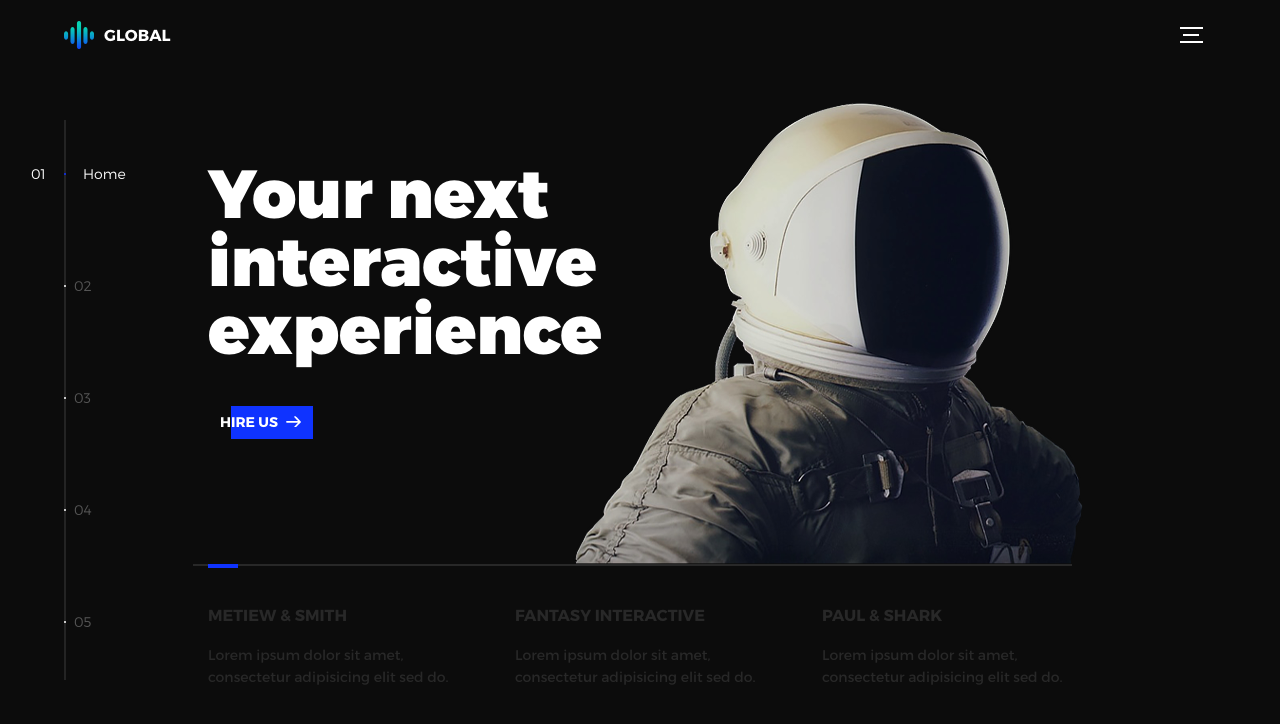
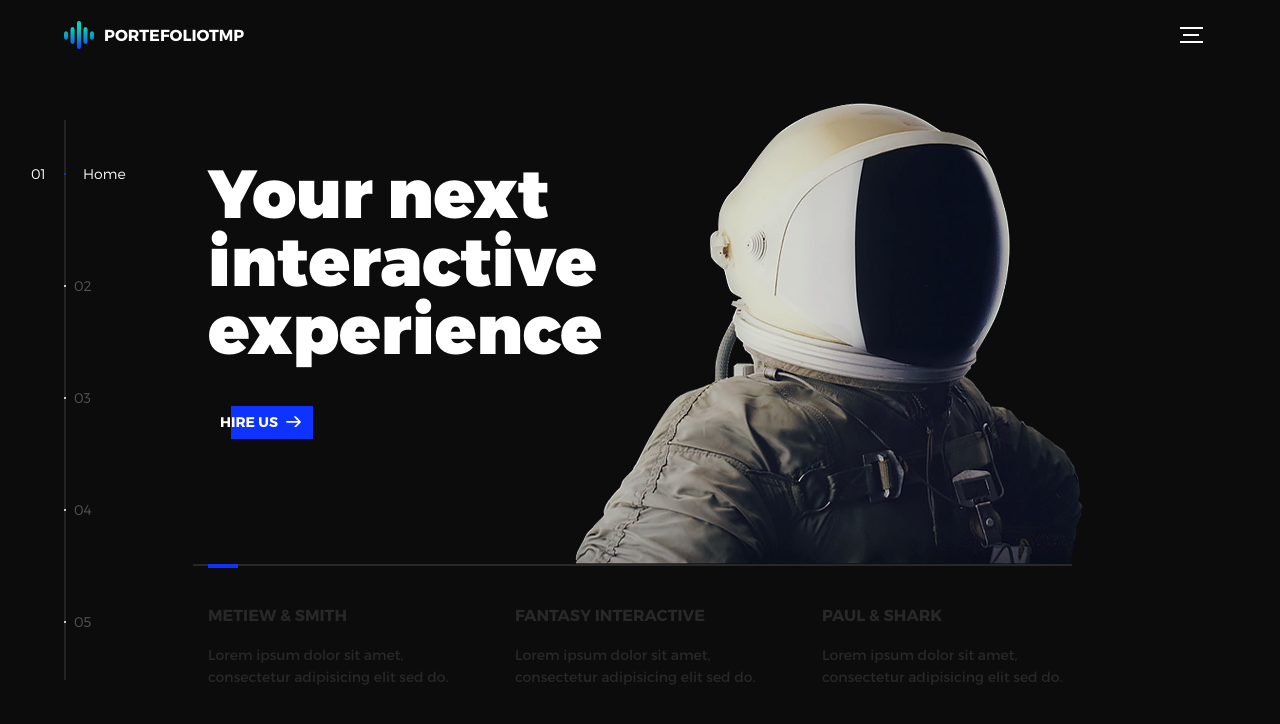
Before and after one commit to AsuraNeah/Test-linkGit, a plain HTML site: page index.html in a window 1280 px wide. Drawn offline with nearby package versions, Linux system fonts and the light colour scheme.

Commit message:
ChangementNom

```diff
--- a/index.html
+++ b/index.html
@@ -1,7 +1,7 @@
 <!DOCTYPE html>
 <html lang="en">
 <head>
-  <title>Global</title>
+  <title>PorteFoliotMP</title>
   <meta charset="utf-8">
   <meta name="viewport" content="width=device-width, initial-scale=1">
   <meta http-equiv="X-UA-Compatible" content="IE=edge">
@@ -16,7 +16,7 @@
 <div class="device-notification">
   <a class="device-notification--logo" href="#0">
     <img src="assets/img/logo.png" alt="Global">
-    <p>Global</p>
+    <p>PorteFoliotMP</p>
   </a>
   <p class="device-notification--message">Global has so much to offer that we must request you orient your device to portrait or find a larger screen. You won't be disappointed.</p>
 </div>
@@ -28,7 +28,7 @@
         <header class="header">
           <a class="header--logo" href="#0">
             <img src="assets/img/logo.png" alt="Global">
-            <p>Global</p>
+            <p>PorteFoliotMP</p>
           </a>
           <button class="header--cta cta">Hire Us</button>
           <div class="header--nav-toggle">
```
